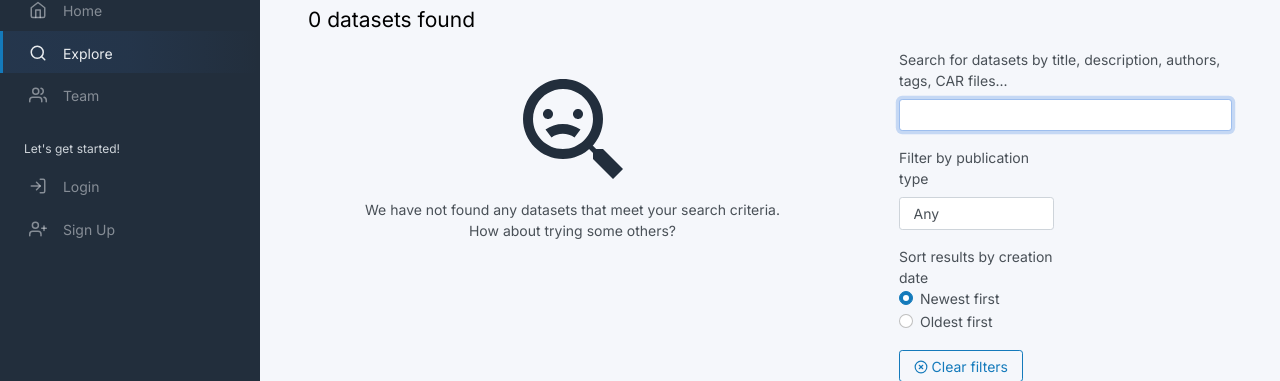
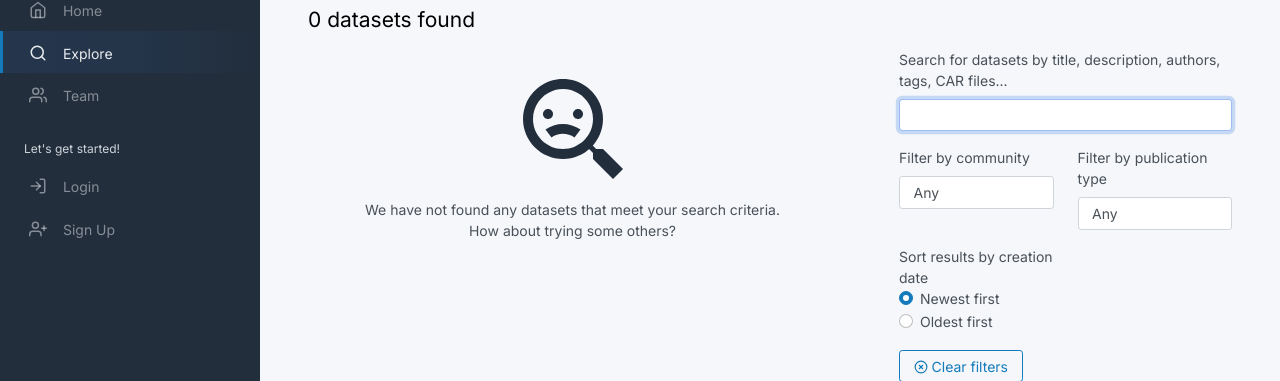
Before and after one commit to egc-carhub/carhub, a Flask app: page /explore in a window 1280 px wide. Shown: the part 152-533 px from the top of the page. Run offline with Flask 3, Linux system fonts and the light colour scheme; data that the repository does not hold is empty; parts of the project's set-up code (start-up, migrations or seed data) failed here and were passed over; some libraries are stand-ins or nearby versions.

Commit message:
feat: filtro por comunidad en la pestaña de explore

```diff
--- a/app/modules/dataset/models.py
+++ b/app/modules/dataset/models.py
@@ -140,6 +140,7 @@ class DataSet(db.Model):
             "publication_type": self.get_cleaned_publication_type(),
             "publication_doi": self.ds_meta_data.publication_doi,
             "dataset_doi": self.ds_meta_data.dataset_doi,
+            "communities": [{"id": c.id, "name": c.name}for c in self.community_datasets],
             "tags": self.ds_meta_data.tags.split(",") if self.ds_meta_data.tags else [],
             "url": self.get_carhub_doi(),
             "download": f'{request.host_url.rstrip("/")}/dataset/download/{self.id}',
--- a/app/modules/explore/assets/scripts.js
+++ b/app/modules/explore/assets/scripts.js
@@ -21,6 +21,7 @@ function send_query() {
                 query: document.querySelector('#query').value,
                 publication_type: document.querySelector('#publication_type').value,
                 sorting: document.querySelector('[name="sorting"]:checked').value,
+                community: document.querySelector('#community_filter').value,
             };
 
             console.log(document.querySelector('#publication_type').value);
@@ -97,6 +98,19 @@ function send_query() {
 
                                         <div class="col-md-4 col-12">
                                             <span class=" text-secondary">
+                                                Communities
+                                            </span>
+                                        </div>
+                                        <div class="col-md-8 col-12">
+                                            ${dataset.communities.map(community => `<span class="badge bg-primary me-1" style="cursor: pointer;" onclick="set_community_as_query('${community.id}')">${community.name}</span>`).join('')}
+                                        </div>
+
+                                    </div>
+
+                                    <div class="row mb-2">
+
+                                        <div class="col-md-4 col-12">
+                                            <span class=" text-secondary">
                                                 Tags
                                             </span>
                                         </div>
@@ -146,6 +160,12 @@ function set_tag_as_query(tagName) {
     queryInput.dispatchEvent(new Event('input', {bubbles: true}));
 }
 
+function set_community_as_query(communityName) {
+    const queryInput = document.getElementById('community_filter');
+    queryInput.value = communityName.trim();
+    queryInput.dispatchEvent(new Event('input', {bubbles: true}));
+}
+
 function set_publication_type_as_query(publicationType) {
     const publicationTypeSelect = document.getElementById('publication_type');
     for (let i = 0; i < publicationTypeSelect.options.length; i++) {
@@ -177,6 +197,9 @@ function clearFilters() {
     sortingOptions.forEach(option => {
         option.checked = option.value == "newest"; // replace "default" with whatever your default value is
         // option.dispatchEvent(new Event('input', {bubbles: true}));
+
+    let communitySelect = document.querySelector('#community_filter');
+    communitySelect.value = "any";
     });
 
     // Perform a new search with the reset filters
--- a/app/modules/explore/repositories.py
+++ b/app/modules/explore/repositories.py
@@ -6,13 +6,14 @@ from sqlalchemy import any_, or_
 from app.modules.dataset.models import Author, DataSet, DSMetaData, PublicationType
 from app.modules.featuremodel.models import FeatureModel, FMMetaData
 from core.repositories.BaseRepository import BaseRepository
+from app.modules.community.models import Community
 
 
 class ExploreRepository(BaseRepository):
     def __init__(self):
         super().__init__(DataSet)
 
-    def filter(self, query="", sorting="newest", publication_type="any", tags=[], **kwargs):
+    def filter(self, query="", sorting="newest", publication_type="any", tags=[], community="any", **kwargs):
         # Normalize and remove unwanted characters
         normalized_query = unidecode.unidecode(query).lower()
         cleaned_query = re.sub(r'[,.":\'()\[\]^;!¡¿?]', "", normalized_query)
@@ -50,6 +51,9 @@ class ExploreRepository(BaseRepository):
             if matching_type is not None:
                 datasets = datasets.filter(DSMetaData.publication_type == matching_type.name)
 
+        if community != "any":
+            datasets = datasets.join(DataSet.community_datasets).filter(Community.id == community)
+
         if tags:
             datasets = datasets.filter(DSMetaData.tags.ilike(any_(f"%{tag}%" for tag in tags)))
 
--- a/app/modules/explore/routes.py
+++ b/app/modules/explore/routes.py
@@ -3,14 +3,16 @@ from flask import jsonify, render_template, request
 from app.modules.explore import explore_bp
 from app.modules.explore.forms import ExploreForm
 from app.modules.explore.services import ExploreService
+from app.modules.community.models import Community
 
 
 @explore_bp.route("/explore", methods=["GET", "POST"])
 def index():
     if request.method == "GET":
+        communities = Community.query.all()
         query = request.args.get("query", "")
         form = ExploreForm()
-        return render_template("explore/index.html", form=form, query=query)
+        return render_template("explore/index.html", form=form, query=query, communities=communities)
 
     if request.method == "POST":
         criteria = request.get_json()
--- a/app/modules/explore/services.py
+++ b/app/modules/explore/services.py
@@ -6,5 +6,5 @@ class ExploreService(BaseService):
     def __init__(self):
         super().__init__(ExploreRepository())
 
-    def filter(self, query="", sorting="newest", publication_type="any", tags=[], **kwargs):
-        return self.repository.filter(query, sorting, publication_type, tags, **kwargs)
+    def filter(self, query="", sorting="newest", publication_type="any", tags=[], community="any", **kwargs):
+        return self.repository.filter(query, sorting, publication_type, tags, community, **kwargs)
--- a/app/modules/explore/templates/explore/index.html
+++ b/app/modules/explore/templates/explore/index.html
@@ -52,6 +52,19 @@
                                 </label>
                                 <input class="form-control" id="query" name="query" required="" type="text"
                                        value="" autofocus>
+                            </div>
+                        </div>
+
+                        <div class="col-lg-6">
+                            <div class="mb-3">
+                                <label class="form-label" for="community_filter">Filter by community</label>
+                                <select class="form-control" id="community_filter" name="community_filter">
+                                    <option value="any">Any</option>
+
+                                    {% for c in communities %}
+                                        <option value="{{ c.id }}">{{ c.name }}</option>
+                                    {% endfor %}
+                                </select>
                             </div>
                         </div>
 
```
Also changed, not shown: app/modules/dataset/templates/dataset/view_dataset.html (+16 -0 lines), app/modules/public/templates/public/index.html (+12 -0 lines).
